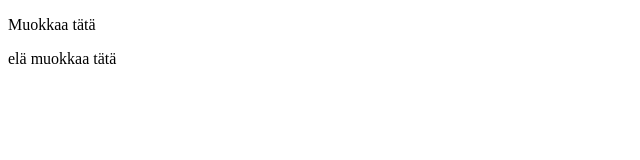
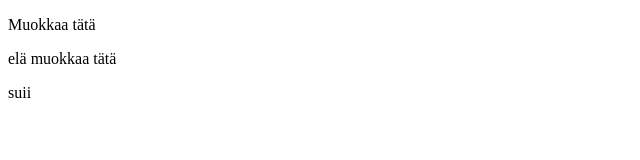
Before and after one commit to MarttiHanninen/Merge-ongelma, a plain HTML site: page index.html in a window 1280 px wide. Shown: the full height of the page, 0-640 px from the left. Drawn offline with Linux system fonts and the light colour scheme.

Commit message:
Update index.html

```diff
--- a/index.html
+++ b/index.html
@@ -9,5 +9,6 @@
 <body>
     <p>Muokkaa tätä</p>
     <p>elä muokkaa tätä</p>
+    <p> suii</p>
 </body>
 </html>
```
